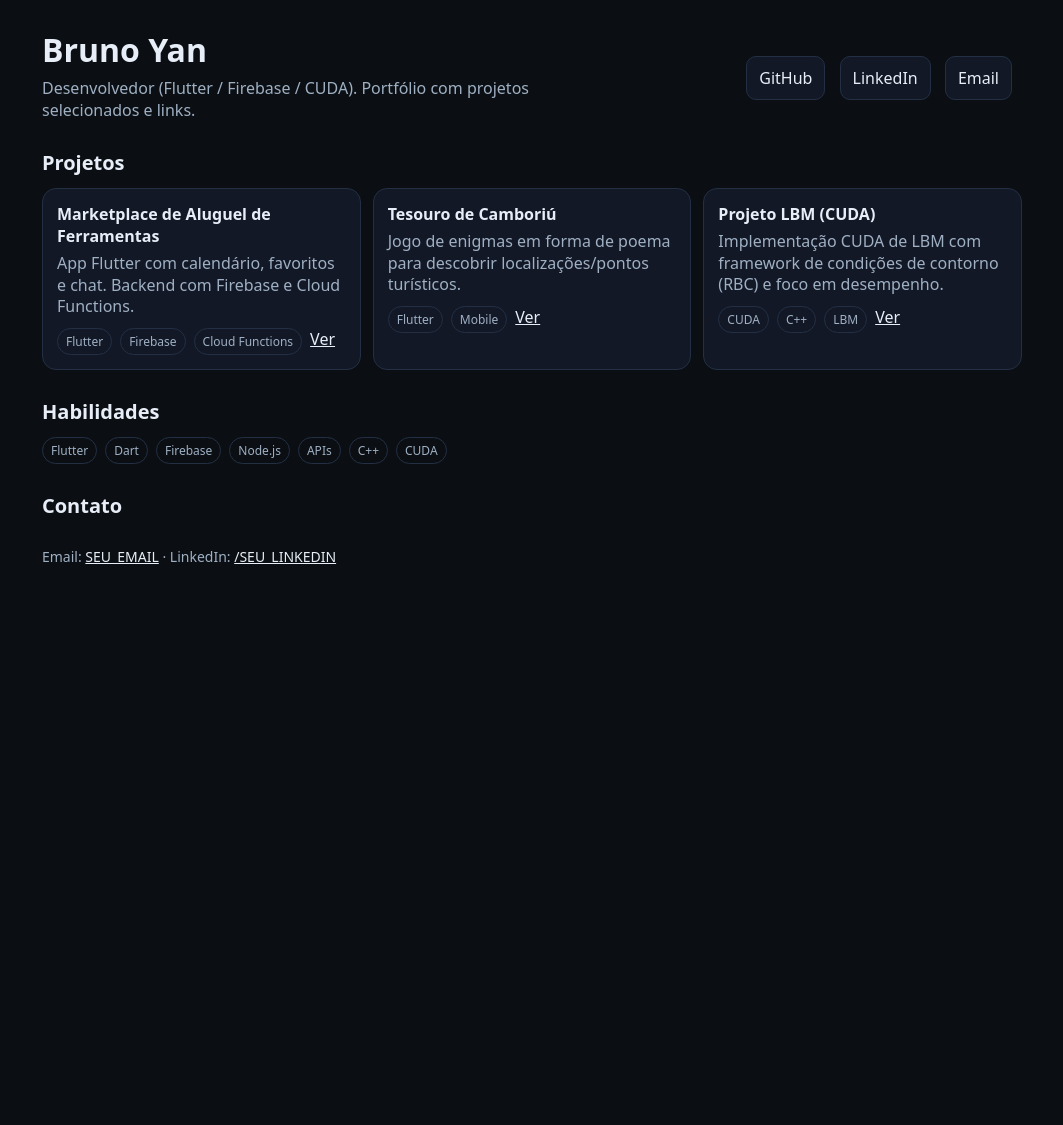
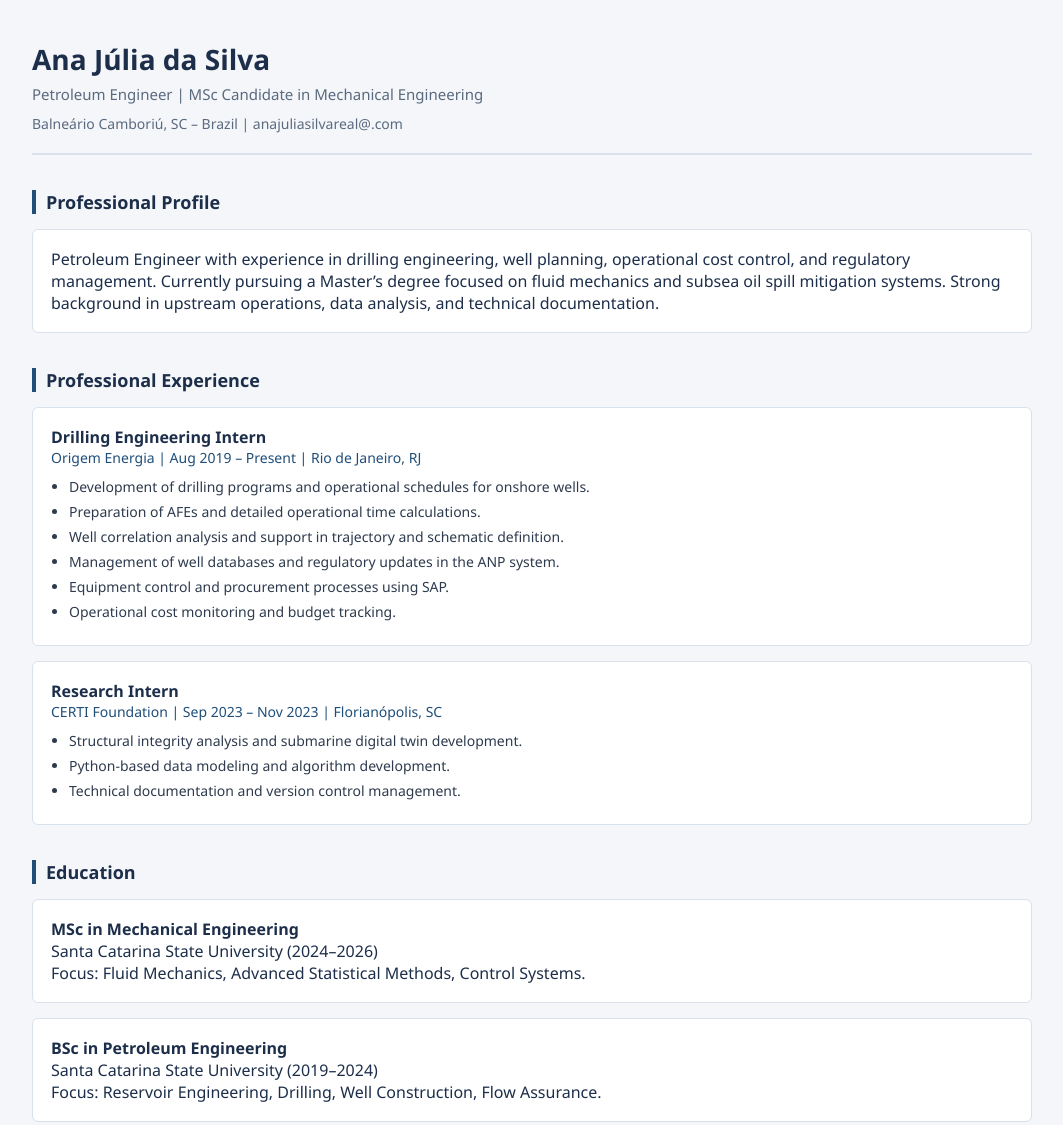
Before and after one commit to AnaJuliaS-coder/AnaJuliaS-coder.github.io, a plain HTML site: page index.html in a window 1280 px wide. Shown: the top 1125 px of the page, without its empty margins (108-1171 px from the left). Before the commit the page ends 800 px from the top, so only its background shows below. Drawn offline with Linux system fonts and the light colour scheme.

Commit message:
adaptação ao cv

```diff
--- a/index.html
+++ b/index.html
@@ -1,86 +1,181 @@
 <!doctype html>
-<html lang="pt-br">
+<html lang="en">
 <head>
   <meta charset="utf-8" />
   <meta name="viewport" content="width=device-width, initial-scale=1" />
-  <title>Bruno Yan — Portfólio</title>
+  <title>Ana Júlia da Silva | Petroleum Engineer</title>
   <style>
-    :root { --bg:#0b0f14; --card:#121826; --txt:#e8eef7; --mut:#9fb0c3; }
-    body{margin:0;font-family:system-ui,-apple-system,Segoe UI,Roboto,Arial;background:var(--bg);color:var(--txt);}
-    .wrap{max-width:980px;margin:0 auto;padding:28px 18px;}
-    header{display:flex;gap:18px;align-items:center;justify-content:space-between;flex-wrap:wrap;}
-    .title h1{margin:0;font-size:32px;}
-    .title p{margin:6px 0 0;color:var(--mut);max-width:60ch;}
-    .btns a{display:inline-block;margin:6px 10px 0 0;padding:10px 12px;border-radius:10px;
-      background:var(--card);color:var(--txt);text-decoration:none;border:1px solid #233044;}
-    .btns a:hover{border-color:#3b5475;}
-    h2{margin:28px 0 12px;font-size:20px;}
-    .grid{display:grid;grid-template-columns:repeat(auto-fit,minmax(240px,1fr));gap:12px;}
-    .card{background:var(--card);border:1px solid #233044;border-radius:14px;padding:14px;}
-    .card h3{margin:0 0 6px;font-size:16px;}
-    .card p{margin:0;color:var(--mut);line-height:1.35;}
-    .meta{margin-top:10px;display:flex;gap:8px;flex-wrap:wrap;}
-    .tag{font-size:12px;color:var(--mut);border:1px solid #233044;padding:4px 8px;border-radius:999px;}
-    footer{margin:28px 0 10px;color:var(--mut);font-size:14px;}
-    .link{color:var(--txt);text-decoration:underline;}
+    :root {
+      --bg:#f4f6f9;
+      --card:#ffffff;
+      --primary:#1c2e4a;
+      --accent:#1f4e79;
+      --mut:#5a6a7f;
+    }
+    body{
+      margin:0;
+      font-family:Segoe UI, Arial, sans-serif;
+      background:var(--bg);
+      color:var(--primary);
+    }
+    .wrap{
+      max-width:1000px;
+      margin:auto;
+      padding:40px 20px;
+    }
+    header{
+      border-bottom:2px solid #d9e1ec;
+      padding-bottom:20px;
+      margin-bottom:30px;
+    }
+    h1{
+      margin:0;
+      font-size:28px;
+    }
+    .subtitle{
+      margin-top:6px;
+      color:var(--mut);
+      font-size:15px;
+    }
+    .contact{
+      margin-top:10px;
+      font-size:14px;
+      color:var(--mut);
+    }
+    h2{
+      margin-top:35px;
+      font-size:18px;
+      border-left:4px solid var(--accent);
+      padding-left:10px;
+    }
+    .card{
+      background:var(--card);
+      padding:18px;
+      margin-top:15px;
+      border:1px solid #d9e1ec;
+      border-radius:6px;
+    }
+    .job-title{
+      font-weight:600;
+    }
+    .company{
+      color:var(--accent);
+      font-size:14px;
+    }
+    ul{
+      margin:10px 0 0 18px;
+      padding:0;
+    }
+    li{
+      margin-bottom:6px;
+      font-size:14px;
+      color:#2e3b4e;
+    }
+    .skills{
+      display:flex;
+      flex-wrap:wrap;
+      gap:8px;
+      margin-top:12px;
+    }
+    .tag{
+      background:#e6eef7;
+      padding:6px 10px;
+      font-size:13px;
+      border-radius:4px;
+      color:#1c2e4a;
+    }
+    footer{
+      margin-top:40px;
+      font-size:13px;
+      color:var(--mut);
+    }
   </style>
 </head>
 <body>
   <div class="wrap">
+
     <header>
-      <div class="title">
-        <h1>Bruno Yan</h1>
-        <p>Desenvolvedor (Flutter / Firebase / CUDA). Portfólio com projetos selecionados e links.</p>
+      <h1>Ana Júlia da Silva</h1>
+      <div class="subtitle">
+        Petroleum Engineer | MSc Candidate in Mechanical Engineering
       </div>
-      <div class="btns">
-        <a href="https://github.com/SEU_GITHUB" target="_blank">GitHub</a>
-        <a href="https://www.linkedin.com/in/SEU_LINKEDIN" target="_blank">LinkedIn</a>
-        <a href="mailto:SEU_EMAIL">Email</a>
+      <div class="contact">
+        Balneário Camboriú, SC – Brazil | anajuliasilvareal@.com
       </div>
     </header>
 
-    <h2>Projetos</h2>
-    <div class="grid">
+    <h2>Professional Profile</h2>
     <div class="card">
-        <h3>Marketplace de Aluguel de Ferramentas</h3>
-        <p>App Flutter com calendário, favoritos e chat. Backend com Firebase e Cloud Functions.</p>
-        <div class="meta">
-          <span class="tag">Flutter</span><span class="tag">Firebase</span><span class="tag">Cloud Functions</span>
-          <a class="link" href="LINK_DO_REPO_OU_DEMO" target="_blank">Ver</a>
+      Petroleum Engineer with experience in drilling engineering, well planning, operational cost control,
+      and regulatory management. Currently pursuing a Master’s degree focused on fluid mechanics
+      and subsea oil spill mitigation systems. Strong background in upstream operations,
+      data analysis, and technical documentation.
     </div>
+
+    <h2>Professional Experience</h2>
+
+    <div class="card">
+      <div class="job-title">Drilling Engineering Intern</div>
+      <div class="company">Origem Energia | Aug 2019 – Present | Rio de Janeiro, RJ</div>
+      <ul>
+        <li>Development of drilling programs and operational schedules for onshore wells.</li>
+        <li>Preparation of AFEs and detailed operational time calculations.</li>
+        <li>Well correlation analysis and support in trajectory and schematic definition.</li>
+        <li>Management of well databases and regulatory updates in the ANP system.</li>
+        <li>Equipment control and procurement processes using SAP.</li>
+        <li>Operational cost monitoring and budget tracking.</li>
+      </ul>
     </div>
 
     <div class="card">
-        <h3>Tesouro de Camboriú</h3>
-        <p>Jogo de enigmas em forma de poema para descobrir localizações/pontos turísticos.</p>
-        <div class="meta">
-          <span class="tag">Flutter</span><span class="tag">Mobile</span>
-          <a class="link" href="LINK" target="_blank">Ver</a>
+      <div class="job-title">Research Intern</div>
+      <div class="company">CERTI Foundation | Sep 2023 – Nov 2023 | Florianópolis, SC</div>
+      <ul>
+        <li>Structural integrity analysis and submarine digital twin development.</li>
+        <li>Python-based data modeling and algorithm development.</li>
+        <li>Technical documentation and version control management.</li>
+      </ul>
     </div>
+
+    <h2>Education</h2>
+
+    <div class="card">
+      <strong>MSc in Mechanical Engineering</strong><br>
+      Santa Catarina State University (2024–2026)<br>
+      Focus: Fluid Mechanics, Advanced Statistical Methods, Control Systems.
     </div>
 
     <div class="card">
-        <h3>Projeto LBM (CUDA)</h3>
-        <p>Implementação CUDA de LBM com framework de condições de contorno (RBC) e foco em desempenho.</p>
-        <div class="meta">
-          <span class="tag">CUDA</span><span class="tag">C++</span><span class="tag">LBM</span>
-          <a class="link" href="LINK" target="_blank">Ver</a>
-        </div>
-      </div>
+      <strong>BSc in Petroleum Engineering</strong><br>
+      Santa Catarina State University (2019–2024)<br>
+      Focus: Reservoir Engineering, Drilling, Well Construction, Flow Assurance.
     </div>
 
-    <h2>Habilidades</h2>
-    <div class="meta">
-      <span class="tag">Flutter</span><span class="tag">Dart</span><span class="tag">Firebase</span>
-      <span class="tag">Node.js</span><span class="tag">APIs</span><span class="tag">C++</span>
-      <span class="tag">CUDA</span>
+    <h2>Technical Competencies</h2>
+    <div class="skills">
+      <span class="tag">Drilling Engineering</span>
+      <span class="tag">Well Planning</span>
+      <span class="tag">AFE Preparation</span>
+      <span class="tag">SAP</span>
+      <span class="tag">ANP System</span>
+      <span class="tag">Python</span>
+      <span class="tag">Excel (Advanced)</span>
+      <span class="tag">OpenFlow</span>
+      <span class="tag">ALFAsim</span>
+      <span class="tag">GitHub</span>
     </div>
 
-    <h2>Contato</h2>
+    <h2>Professional Activities</h2>
+    <div class="card">
+      Active member of SPE UDESC Student Chapter. PetroBowl competitor at national
+      and international levels. Experience in technical event coordination and
+      student-led engineering initiatives.
+    </div>
+
     <footer>
-      Email: <a class="link" href="mailto:SEU_EMAIL">SEU_EMAIL</a> ·
-      LinkedIn: <a class="link" href="https://www.linkedin.com/in/SEU_LINKEDIN" target="_blank">/SEU_LINKEDIN</a>
+      English: B2 | Available for upstream, drilling and engineering roles.
     </footer>
+
   </div>
 </body>
 </html>
```
Lines whose indentation alone changed are shown as unchanged.
